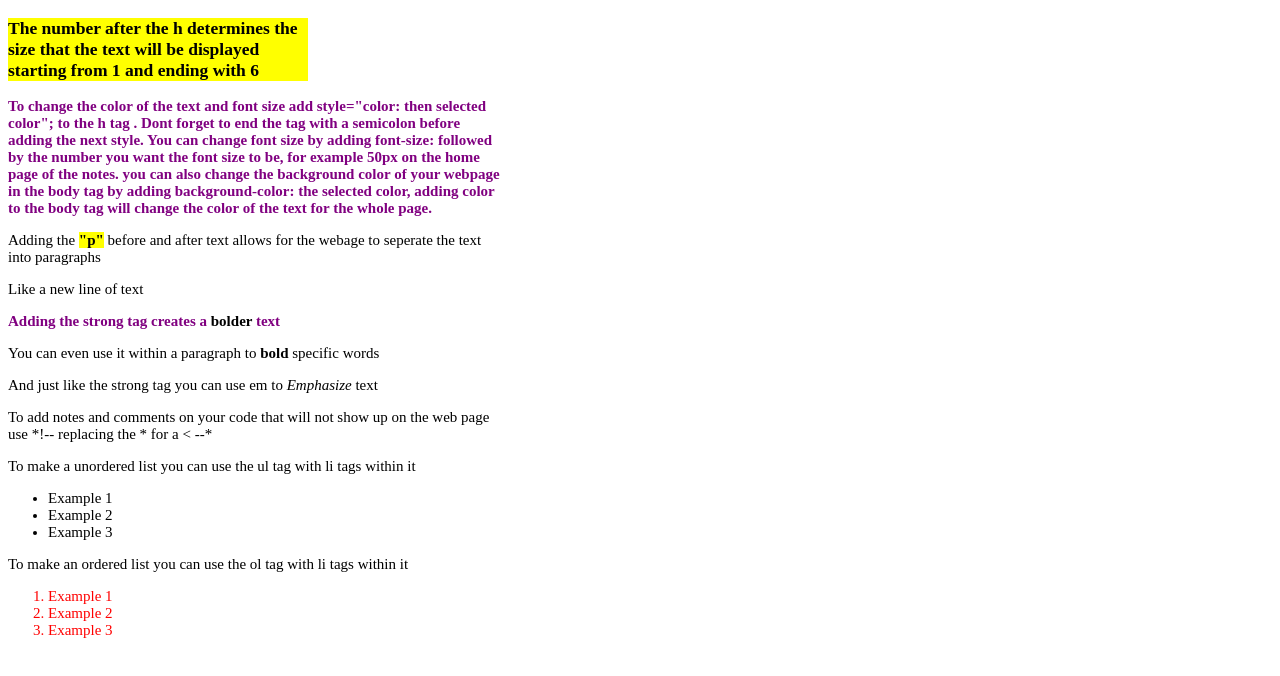
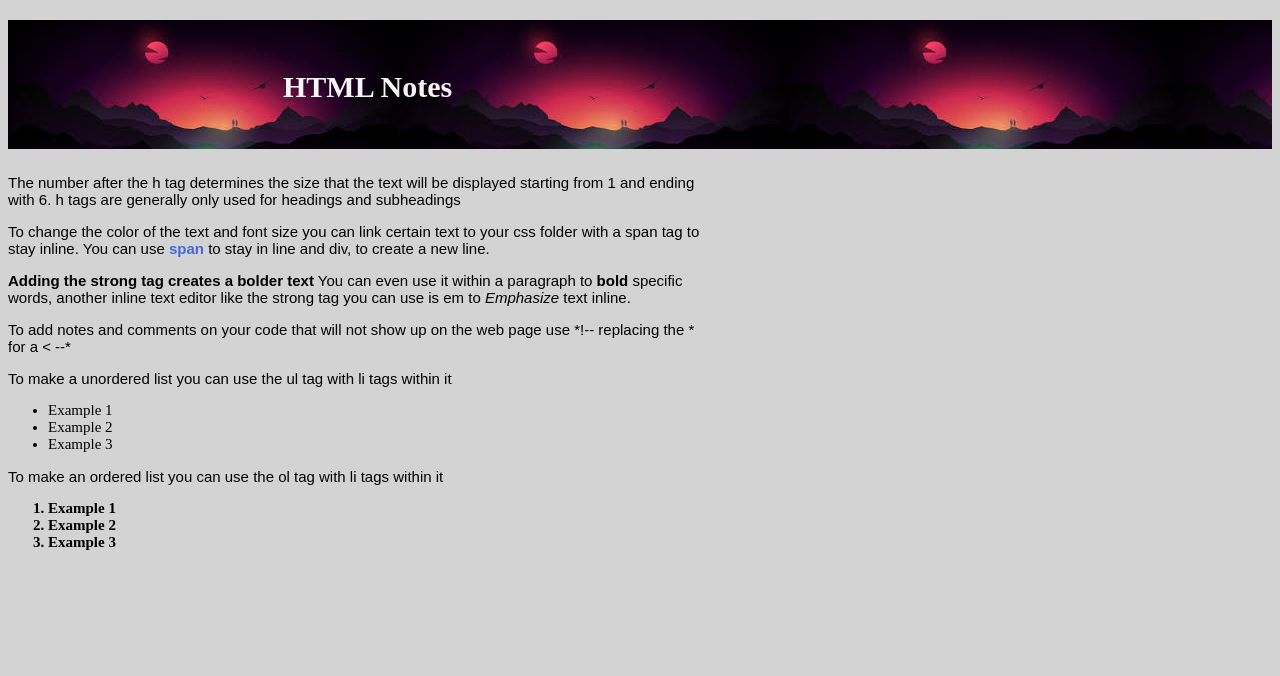
Before and after one commit to georgediaz325/My_HTML_Notes, a plain HTML site: page texteditors.html in a window 1280 px wide. Drawn offline with Linux system fonts and the light colour scheme.

Commit message:
Fourth Commit

```diff
--- a/css/style.css
+++ b/css/style.css
@@ -7,7 +7,11 @@ around my element
 All of these ADD on top of the width and height
 */
 h1{
-    color: rgb(7, 7, 90);
+    background-image: url(../img/header.jpeg);
+    background-repeat: repeat-x;
+    color: whitesmoke;
+    padding: 50px;
+    padding-left: 275px;
 }
 h2{
     color:rgb(3, 75, 99);
@@ -15,32 +19,24 @@ h2{
 
 }
 p{
-    width: 500px;
+    width: 700px;
+    font-family:Arial, Helvetica, sans-serif;
 }
 ol{
-    color: red;
-    width: 300px;
+    font-weight: bold;
+    width: 500px;
 }
 
 body{
-    background-color:white;
+    background-color:lightgray;
     color:black;
     font-size: 15px;
 }
 
-.subheading{
-    background: yellow;
-    width: 300px;
 
-}
-.paragraph{
-    color:purple;
-}
-.intro{
-    font-weight: bold;
-}
+
 span{
-    color:black;
+    color:royalblue;
     font-size: 15px;
     font-weight:bold;
 }
--- a/texteditors.html
+++ b/texteditors.html
@@ -6,33 +6,23 @@
     </head>
 
     <body >
-        <div class="subheading">
-        <h3 >The number after the h determines
+        <h1>HTML Notes</h1>
+        <p>The number after the h tag determines
             the size that the text will be displayed
-            starting from 1 and ending with 6
-        </h3>
-        </div>
-        <div class="paragraph">
-        <p class="intro">To change the color of the text and font size add style="color:
-            then selected color"; to the h tag . Dont forget to end the tag with a semicolon
-            before adding the next style. You can change font size by adding
-            font-size: followed by the number you want the font size to be,
-            for example 50px on the home page of the notes. you can also change
-            the background color of your webpage in the body tag by adding
-            background-color: the selected color, adding color to the body tag will change the color of the text for the whole page.
+            starting from 1 and ending with 6. h tags are generally
+            only used for headings and subheadings
+        </p>
 
+        <p>To change the color of the text and font size you can
+            link certain text to your css folder with a span tag
+            to stay inline. You can use <span>span</span>
+            to stay in line and div, to create a new line.
         </p>
-        </div>
-        <p>Adding the <span class="highlight">"p"</span> before and after text
-            allows for the webage to seperate
-            the text into paragraphs</p>
-        <p>Like a new line of text</p>
-        <p style="color:purple;"><strong>Adding the strong tag
-                creates a <span>bolder</span> text </strong></p>
-        <p>You can even use it within a paragraph to
-                    <strong>bold </strong>specific words</p>
-        <p>And just like the strong tag you can use em
-                        to <em>Emphasize</em> text
+
+        <p><strong>Adding the strong tag creates a bolder text</strong>
+        You can even use it within a paragraph to<strong> bold </strong>
+        specific words, another inline text editor like the strong
+        tag you can use is em to <em>Emphasize</em> text inline.
         </p>
         <p>To add notes and comments on your code that will not
             show up on the web page use *!-- replacing the * for a <
```
Also changed, not shown: index.html (+4 -0 lines), links.html (+1 -0 lines), img/header.jpeg (added).
